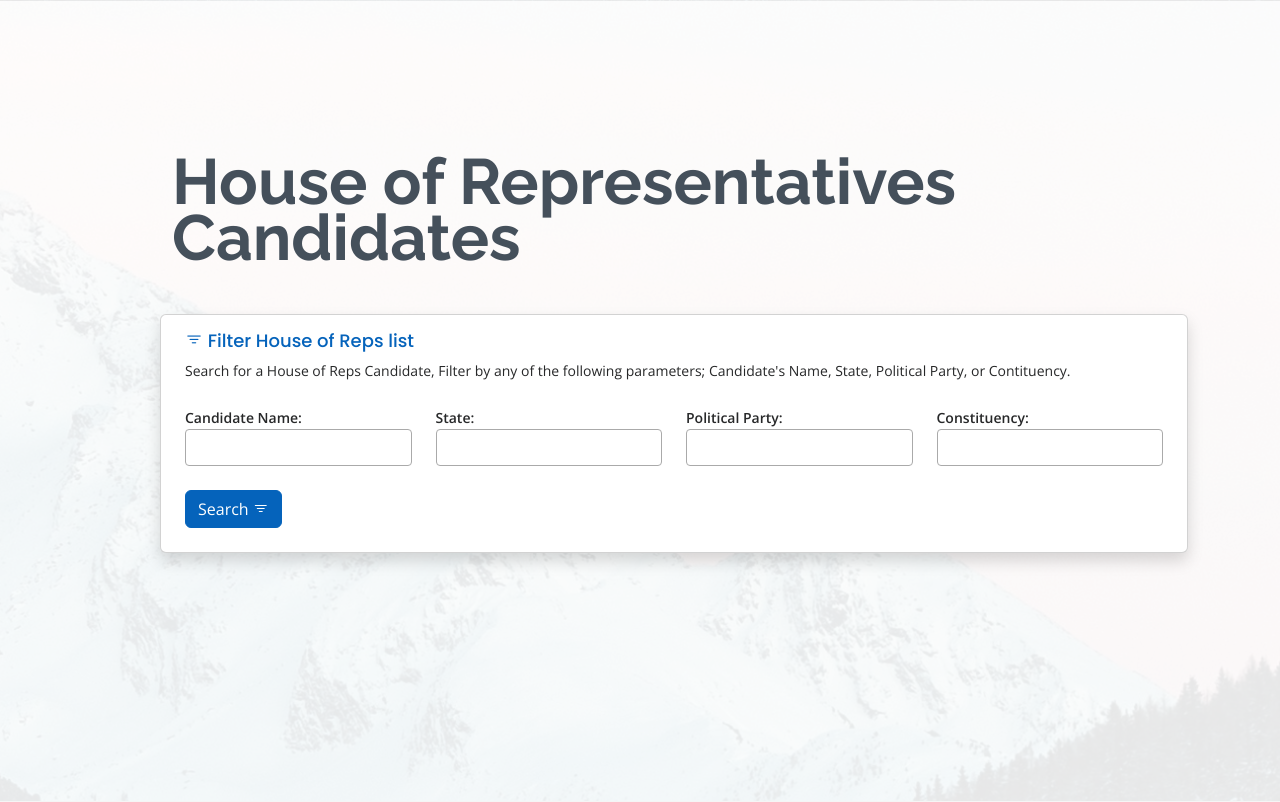
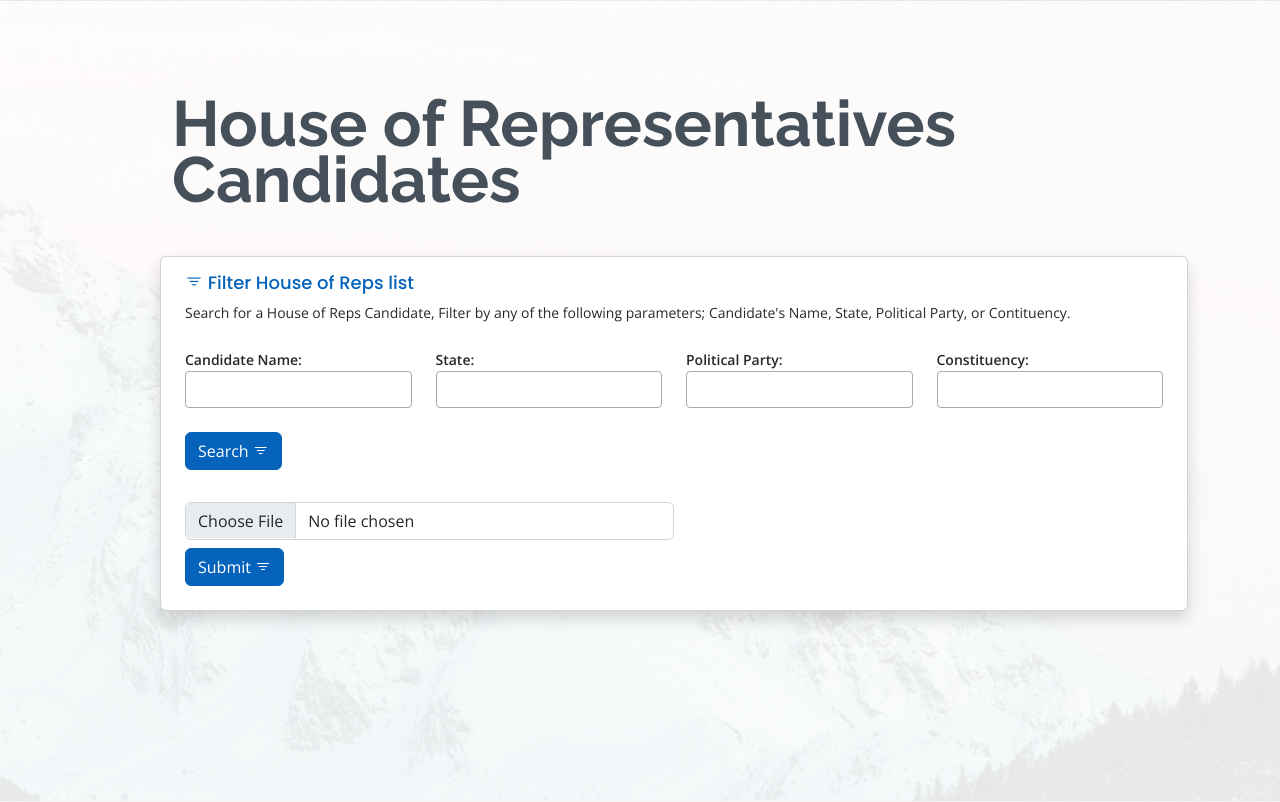
Before and after one commit to kay-ai/1488, a Laravel app: template resources/views/welcome.blade.php in a window 1280 px wide. Shown: the part 1599-2401 px from the top of the page. Run offline with Laravel 8, Linux system fonts and the light colour scheme; the template is opened without the code that fills it, so the values that code supplies are empty; some libraries are stand-ins or nearby versions; grey boxes are pictures that could not be loaded.

Commit message:
CSV UPLAOD

```diff
--- a/resources/views/welcome.blade.php
+++ b/resources/views/welcome.blade.php
@@ -240,7 +240,7 @@
                             </div>
                         </div>
                     </form>
-                    {{-- <div class="row mt-2 pb-4">
+                    <div class="row mt-2 pb-4">
                         <form action="/upload-csv" enctype="multipart/form-data" method="post">
                             @csrf
                             <div class="col-md-6">
@@ -250,7 +250,7 @@
                                 <button type="submit" class="btn btn-primary">Submit <i class="bi bi-filter"></i></button>
                             </div>
                         </form>
-                    </div> --}}
+                    </div>
                 </div>
             </div>
         </div>
```
